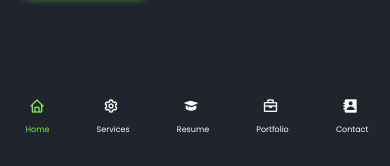
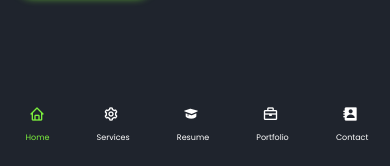
Before and after one commit to SkydiveTechHub/portfolio, a plain HTML site: page index.html in a window 390 px wide. Shown: the part 678-844 px from the top of the page. Drawn offline with nearby package versions, Linux system fonts and the light colour scheme.

Commit message:
latest update

```diff
--- a/style.css
+++ b/style.css
@@ -143,7 +143,8 @@ nav a.active {
 section {
   position: absolute;
   width: 100%;
-  height: 100vh;
+  height: 100%;
+  background: var(--bg-color);
   padding: 10rem 9% 2rem;
   visibility: hidden;
   opacity: 0;
@@ -969,7 +970,7 @@ section.active {
     top: 90%;
     left: 0;
     width: 100%;
-    height: 10rem;
+    height: 12rem;
     padding-top: 3rem;
     border-top: 0.1rem solid rgba(0, 0, 0, -2);
     box-shadow: 0 0.5rem 1rem rgba(0, 0, 0, -2);
```
